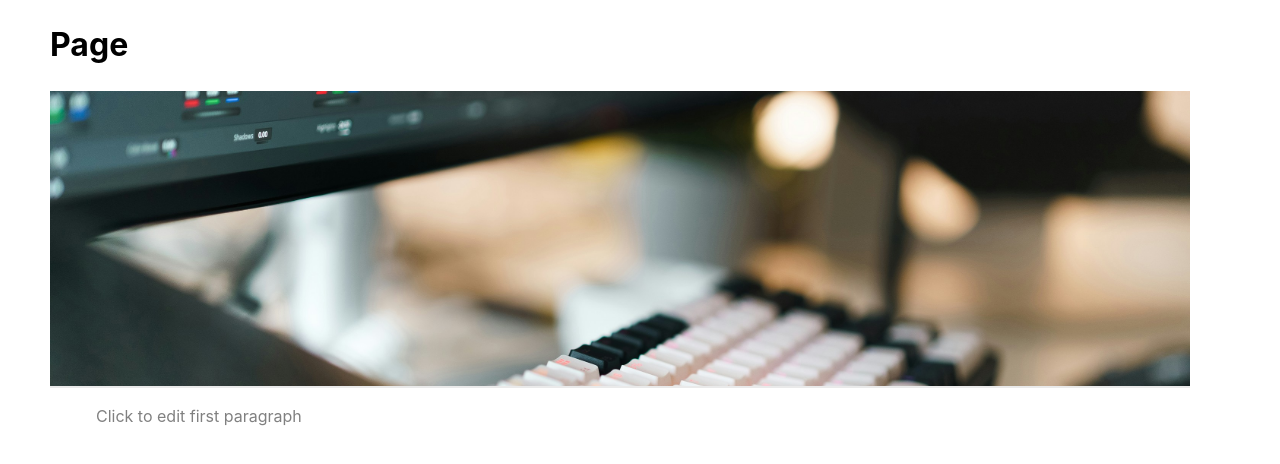
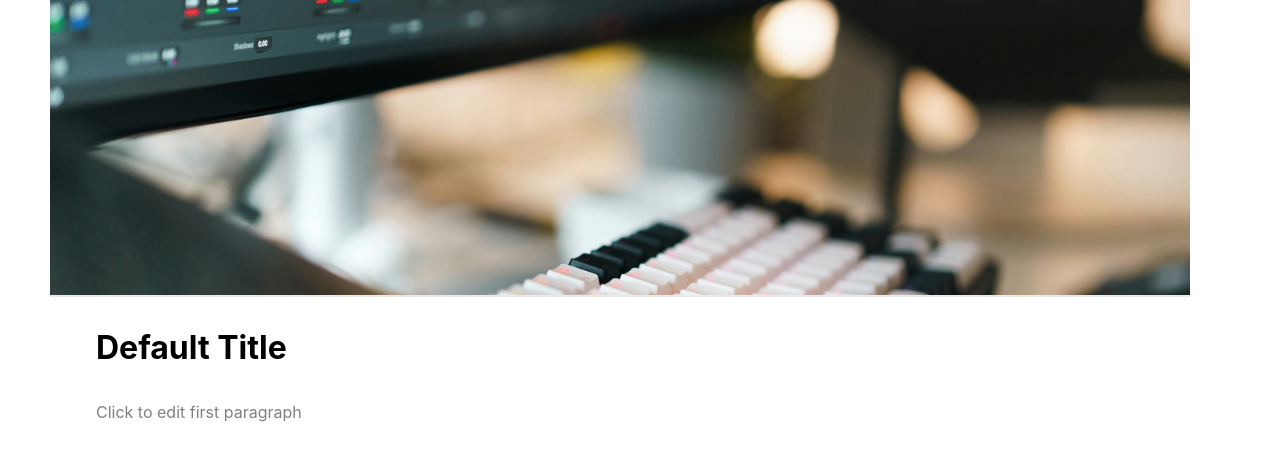
Before and after one commit to mojde-pajang/notion, a React (Vite) app: page / in a window 1280 px wide. Shown: the top 464 px of the page. Built offline with nearby package versions, Linux system fonts and the light colour scheme.

Commit message:
Finish Page component

```diff
--- a/src/Nodes/BasicNode.tsx
+++ b/src/Nodes/BasicNode.tsx
@@ -61,7 +61,7 @@ function BasicNode({
       addNode({ type: node.type, id: nanoid(), value: "" }, index + 1);
       updateFocusedIndex(index + 1);
     }
-    if (event.key === "BackSpace") {
+    if (event.key === "Backspace") {
       if (target.textContent?.length === 0) {
         event.preventDefault();
         removeNodeByIndex(index);
--- a/src/Page/Components/Page/index.tsx
+++ b/src/Page/Components/Page/index.tsx
@@ -1,14 +1,60 @@
-import { Cover, Spacer } from "..";
+import { useState } from "react";
+import { Cover, Spacer, Title } from "..";
 import styles from "./styles.module.css";
+import { NodeData } from "../../../types";
+import { nanoid } from "nanoid";
+import useFocusedNodeIndex from "../../../hooks/useFocusedNodeIndex";
+import BasicNode from "../../../Nodes/BasicNode";
 
 type PageProps = {};
 
 function Page({}: PageProps) {
+  const [title, setTitle] = useState("Default Title");
+  const [nodes, setNodes] = useState<NodeData[]>([]);
+  const [focusedNodeIndex, setFocusedNodeIndex] = useFocusedNodeIndex({
+    nodes,
+  });
+
+  const addNode = (node: NodeData, index: number) => {
+    const newNodes = [...nodes];
+    newNodes.splice(index, 0, node);
+    setNodes(newNodes);
+  };
+
+  const removeNodeByIndex = (index: number) => {
+    const newNodes = [...nodes];
+    newNodes.splice(index, 1);
+    setNodes(newNodes);
+  };
+
+  const changeNodeValue = (index: number, value: string) => {
+    const newNodes = [...nodes];
+    newNodes[index].value = value;
+    setNodes(newNodes);
+  };
+
+  const handleSpacerClick = () => {
+    addNode({ id: nanoid(), value: "", type: "text" }, nodes.length);
+  };
   return (
     <div className={styles.body}>
-      <h1>Page</h1>
       <Cover />
-      <Spacer handleClick={() => console.log(2)} showHint={true} />
+      <div>
+        <Title title={title} changePageTitle={setTitle} addNode={addNode} />
+      </div>
+      {nodes.map((node, index) => (
+        <BasicNode
+          key={node.id}
+          updateFocusedIndex={setFocusedNodeIndex}
+          index={index}
+          addNode={addNode}
+          removeNodeByIndex={removeNodeByIndex}
+          changeNodeValue={changeNodeValue}
+          node={node}
+          isFocused={focusedNodeIndex == index}
+        />
+      ))}
+      <Spacer handleClick={handleSpacerClick} showHint={nodes.length === 0} />
     </div>
   );
 }
--- /dev/null
+++ b/src/hooks/useFocusedNodeIndex.ts
@@ -0,0 +1,29 @@
+import { Dispatch, SetStateAction, useEffect, useState } from "react";
+import { NodeData } from "../types";
+
+type Props = {
+  nodes: NodeData[];
+};
+
+function useFocusedNodeIndex({
+  nodes,
+}: Props): [number, Dispatch<SetStateAction<number>>] {
+  const [focusedNodeIndex, setFocusedNodeIndex] = useState(0);
+
+  useEffect(() => {
+    const onkeyDown = (event: KeyboardEvent) => {
+      if (event.key === "ArrowUp") {
+        setFocusedNodeIndex((index) => Math.max(index - 1, 0));
+      } else if (event.key === "ArrowDown") {
+        setFocusedNodeIndex((index) => Math.min(index + 1, nodes.length));
+      }
+    };
+    document.addEventListener("keydown", onkeyDown);
+
+    return () => document.removeEventListener("keydown", onkeyDown);
+  }, [nodes]);
+
+  return [focusedNodeIndex, setFocusedNodeIndex];
+}
+
+export default useFocusedNodeIndex;
```
